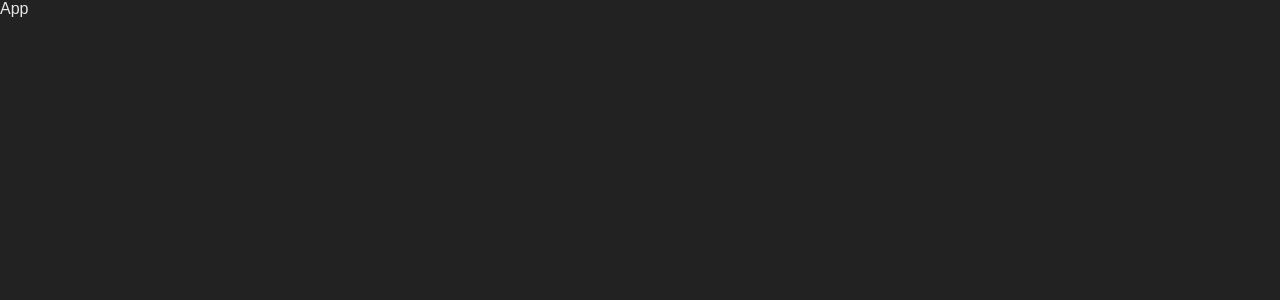
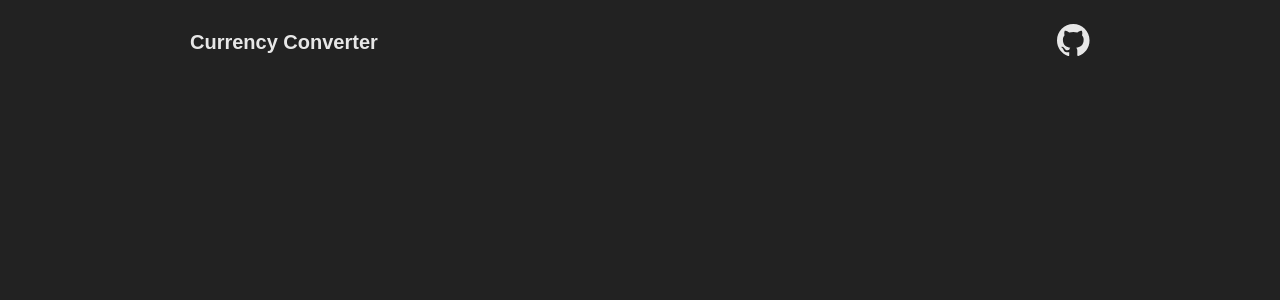
Before and after one commit to zerescas/currency-converter, a Vue app: page / in a window 1280 px wide. Shown: the top 300 px of the page. Built offline with nearby package versions, Linux system fonts and the light colour scheme.

Commit message:
implement basic VHeader component

```diff
--- a/src/App.vue
+++ b/src/App.vue
@@ -1,3 +1,7 @@
-<script setup lang="ts"></script>
+<script setup lang="ts">
+import VHeader from '@/components/VHeader.vue';
+</script>
 
-<template>App</template>
+<template>
+  <VHeader />
+</template>
--- /dev/null
+++ b/src/components/VHeader.vue
@@ -0,0 +1,61 @@
+<script setup lang="ts">
+import GitHubIcon from './icons/GitHubIcon.vue';
+</script>
+
+<template>
+  <div class="vheader">
+    <div class="vheader__content">
+      <div class="vheader__left">
+        <a class="link vheader__app-title" href="/"> Currency Converter </a>
+      </div>
+
+      <div class="vheader__right">
+        <nav class="vheader__links">
+          <a class="link" href="https://github.com/zerescas/currency-converter">
+            <GitHubIcon class="vheader__link-svg" />
+          </a>
+        </nav>
+      </div>
+    </div>
+  </div>
+</template>
+
+<style scoped lang="scss">
+.vheader {
+  padding: 24px 0;
+
+  &__content {
+    align-items: center;
+    display: flex;
+    margin: auto;
+    max-width: $content-max-width;
+    padding: 0 $content-x-padding;
+  }
+
+  // Left part
+  &__left {
+  }
+
+  &__app-title {
+    font-size: 20px;
+    font-weight: 600;
+  }
+
+  // Right part
+  &__right {
+    margin-left: auto;
+  }
+
+  &__links {
+    align-items: center;
+    display: flex;
+    gap: 16px;
+    font-size: 16px;
+  }
+
+  &__link-svg {
+    height: 32px;
+    width: fit-content;
+  }
+}
+</style>
--- /dev/null
+++ b/src/components/icons/GitHubIcon.vue
@@ -0,0 +1,15 @@
+<template>
+  <svg
+    width="98"
+    height="96"
+    viewBox="0 0 98 96"
+    xmlns="http://www.w3.org/2000/svg"
+    fill="currentColor"
+  >
+    <path
+      fill-rule="evenodd"
+      clip-rule="evenodd"
+      d="M48.854 0C21.839 0 0 22 0 49.217c0 21.756 13.993 40.172 33.405 46.69 2.427.49 3.316-1.059 3.316-2.362 0-1.141-.08-5.052-.08-9.127-13.59 2.934-16.42-5.867-16.42-5.867-2.184-5.704-5.42-7.17-5.42-7.17-4.448-3.015.324-3.015.324-3.015 4.934.326 7.523 5.052 7.523 5.052 4.367 7.496 11.404 5.378 14.235 4.074.404-3.178 1.699-5.378 3.074-6.6-10.839-1.141-22.243-5.378-22.243-24.283 0-5.378 1.94-9.778 5.014-13.2-.485-1.222-2.184-6.275.486-13.038 0 0 4.125-1.304 13.426 5.052a46.97 46.97 0 0 1 12.214-1.63c4.125 0 8.33.571 12.213 1.63 9.302-6.356 13.427-5.052 13.427-5.052 2.67 6.763.97 11.816.485 13.038 3.155 3.422 5.015 7.822 5.015 13.2 0 18.905-11.404 23.06-22.324 24.283 1.78 1.548 3.316 4.481 3.316 9.126 0 6.6-.08 11.897-.08 13.526 0 1.304.89 2.853 3.316 2.364 19.412-6.52 33.405-24.935 33.405-46.691C97.707 22 75.788 0 48.854 0z"
+    />
+  </svg>
+</template>
```
